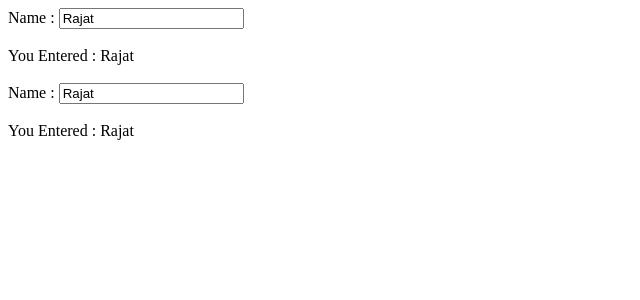
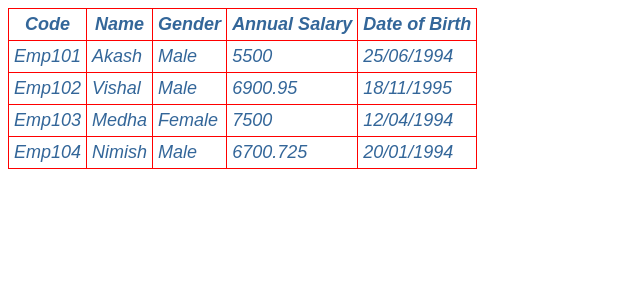
Before and after one commit to Puneetbisarwal/Angular2Demo, an Angular app: page / in a window 1280 px wide. Shown: the top 300 px of the page, without its empty margins (0-640 px from the left). Built offline with nearby package versions, Linux system fonts and the light colour scheme.

Commit message:
My seventh commit Video Part 16 Angular ngFor directive

```diff
--- a/src/app/app.component.ts
+++ b/src/app/app.component.ts
@@ -3,14 +3,7 @@ import { Component } from '@angular/core';
 @Component({
   selector: 'app-root',
   template: `
-            Name : <input [value] = 'name' (input) = 'onInputChange($event)'/>
-            <br/> <br/>
-            You Entered : {{name}}
-            <br> <br>
-            Name : <input [(ngModel)] = 'name'/>
-            <br/> <br/>
-            You Entered : {{name}}
-            <br> <br>
+            <list-employee> </list-employee>
 
             `
 
--- a/src/app/app.module.ts
+++ b/src/app/app.module.ts
@@ -6,9 +6,10 @@ import { FormsModule } from '@angular/forms';
 import { AppRoutingModule } from './app-routing.module';
 import { AppComponent } from './app.component';
 import { EmployeeComponent } from './employee/employee.component';
+import { EmployeeListComponent } from './employee/employeeList.component';
 
 @NgModule({
-  declarations: [AppComponent, EmployeeComponent],
+  declarations: [AppComponent, EmployeeComponent, EmployeeListComponent],
   imports: [BrowserModule, FormsModule, AppRoutingModule],
   providers: [],
   bootstrap: [AppComponent]
--- /dev/null
+++ b/src/app/employee/employeeList.component.css
@@ -0,0 +1,17 @@
+table {
+    color:#369;
+    font-family:Arial,Helvetica,sans-serif;
+    font-size: large;
+	border: 1px solid black;
+	border-collapse: collapse;
+	font-style: italic;
+}
+
+th, td {
+    border: 1px solid red;
+    padding: 5px;
+}
+
+/* thread {
+    border: 1px solid black;
+} */
--- /dev/null
+++ b/src/app/employee/employeeList.component.html
@@ -0,0 +1,25 @@
+<table>
+    <thead>
+        <tr>
+            <th>Code</th>
+            <th>Name</th>
+            <th>Gender</th>
+            <th>Annual Salary</th>
+            <th>Date of Birth</th>
+        </tr>
+    </thead>
+    <tbody>
+        <tr *ngFor= "let employee of employees ">
+            <td> {{employee.code}}</td>
+            <td> {{employee.name}}</td>
+            <td> {{employee.gender}}</td>
+            <td> {{employee.annualSalary}}</td>
+            <td> {{employee.dateOfBirth}}</td>
+
+        </tr>
+        <tr *ngIf= "!employees || employees.length==0">
+            <td colspan = "5">No employees to display.</td>
+
+        </tr>
+    </tbody>
+</table>
--- /dev/null
+++ b/src/app/employee/employeeList.component.ts
@@ -0,0 +1,17 @@
+import { Component } from '@angular/core';
+
+@Component({
+  selector: 'list-employee',
+  templateUrl: './employeeList.component.html',
+  styleUrls: ['./employeeList.component.css']
+})
+export class EmployeeListComponent {
+   employees: any[] = [
+    { code: 'Emp101', name: 'Akash', gender: 'Male', annualSalary: 5500, dateOfBirth: '25/06/1994' },
+    { code: 'Emp102', name: 'Vishal', gender: 'Male', annualSalary: 6900.95, dateOfBirth: '18/11/1995' },
+    { code: 'Emp103', name: 'Medha', gender: 'Female', annualSalary: 7500, dateOfBirth: '12/04/1994' },
+    { code: 'Emp104', name: 'Nimish', gender: 'Male', annualSalary: 6700.725, dateOfBirth: '20/01/1994' },
+
+   ];
+
+}
```
